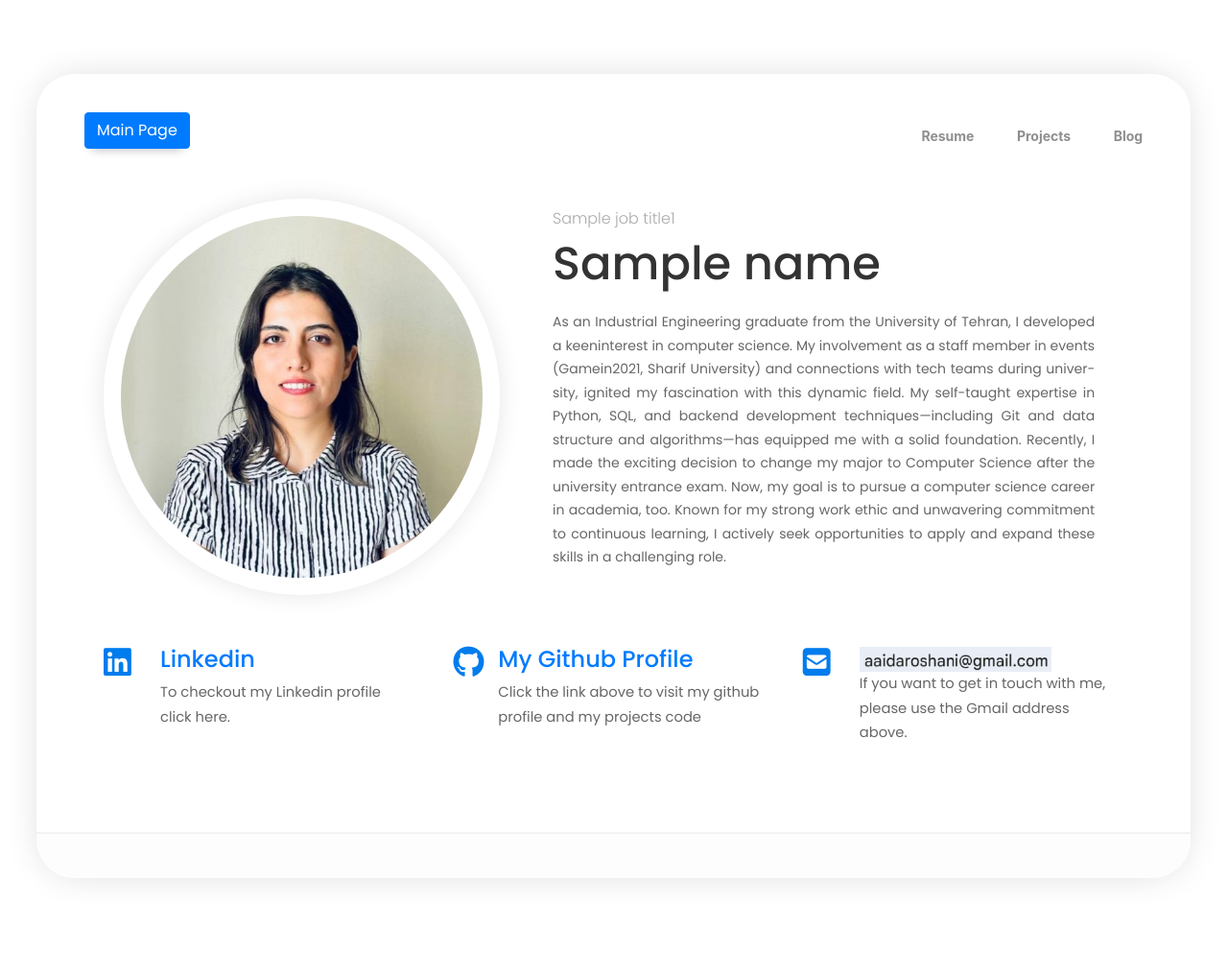
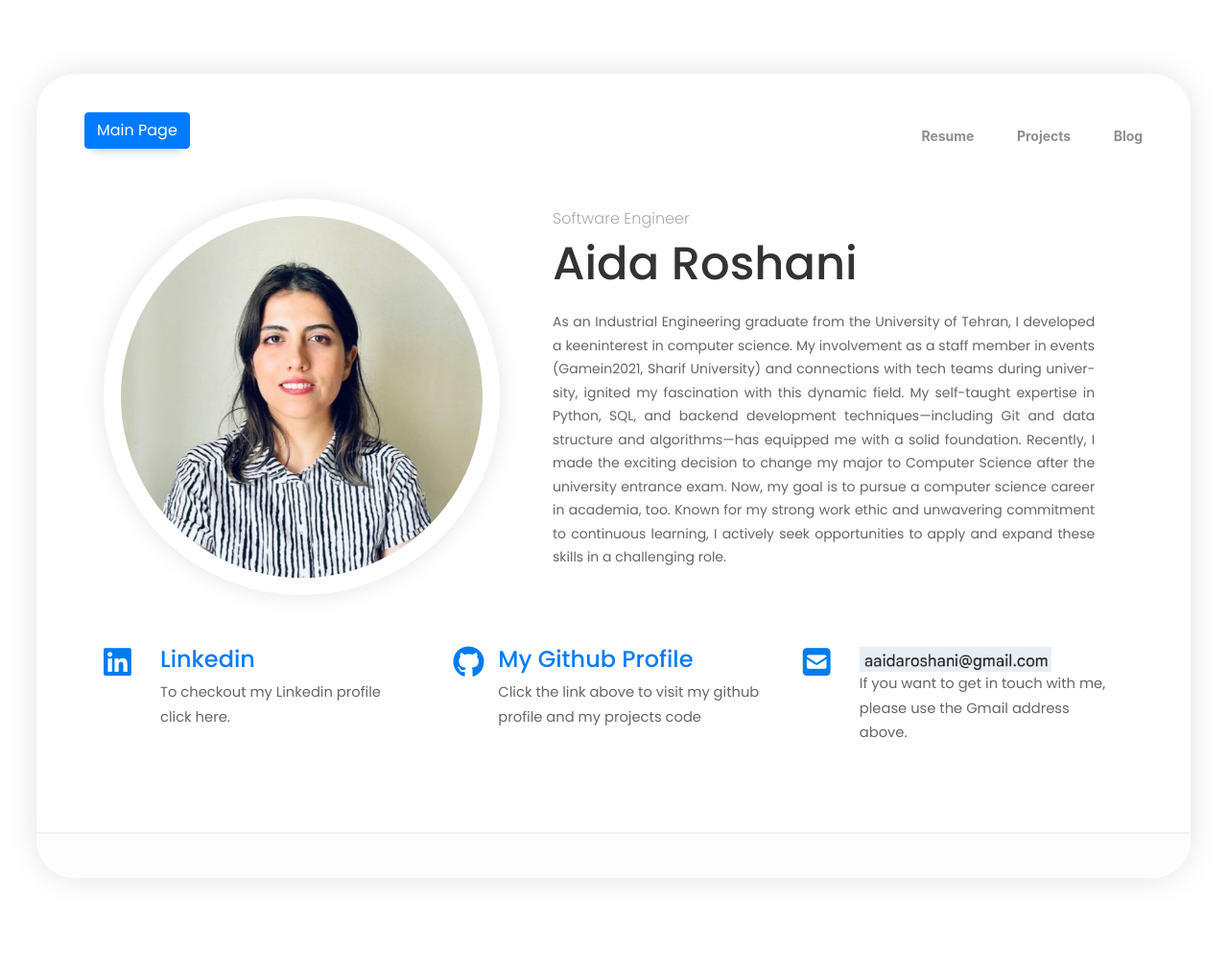
Before and after one commit to Aaidaro/Resume, a Django app: template templates/website/about.html in a window 1280 px wide. Shown: the whole page at 96% size. Run offline with Django 4.2, Linux system fonts and the light colour scheme; the template is opened without the code that fills it: most values are stand-ins (such as "Sample title", 1, 10 or a date in 2020); some libraries are stand-ins or nearby versions; some web fonts are replaced.

Commit message:
Update template

```diff
--- a/My-Website/urls.py
+++ b/My-Website/urls.py
@@ -20,7 +20,7 @@ from django.conf import settings
 from django.conf.urls.static import static
 
 urlpatterns = [
-    path('admin/', admin.site.urls),
+    path('admin', admin.site.urls),
     path('', include('website.urls')),
     path('blog/', include('blog.urls')),
 ]
--- a/blog/urls.py
+++ b/blog/urls.py
@@ -5,5 +5,5 @@ app_name = 'blog'
 
 urlpatterns = [
     path('', blog_main_view, name= "main"),
-    path('<int:pid>/', single_blog_view, name= "single"),
+    path('<int:pid>', single_blog_view, name= "single"),
 ]
--- a/blog/views.py
+++ b/blog/views.py
@@ -10,5 +10,7 @@ def blog_main_view(request):
 
 def single_blog_view(request, pid):
     post = get_object_or_404(Post, pk=pid)
+    post.counted_view += 1
+    post.save()
     context = {'post':post}
     return render(request, 'blog/blog_single.html', context)
--- a/templates/blog/blog_main.html
+++ b/templates/blog/blog_main.html
@@ -17,7 +17,7 @@
           <div class=" col-xs-12 col-sm-12 ">
 
             <div class="blog-masonry three-columns clearfix">
-              {% for post in posts %}
+              {% for post in published_posts %}
               <!-- Blog Post 1 -->
               <div class="item">
                 <div class="blog-card">
@@ -32,10 +32,10 @@
                   </div>
                   <div class="post-info">
                   <div class="post-date">{{post.published_date|date:"j M Y"}}</div>
-                    <a href="blog-post-1.html">
+                    <a href="blog_single.html">
                       <h4 class="blog-item-title">{{post.title}}</h4>
                     </a>
-                    <div class="post-date">{{post.id}}</div>
+                    <div class="post-date">{{post.counted_view}} Views</div>
                   </div>
                 </div>
               </div>
--- a/templates/website/about.html
+++ b/templates/website/about.html
@@ -2,7 +2,7 @@
 {% block content %}
 {% load static %}
 
-<title>{{name}} - About </title>
+<title>Aida Roshani - About </title>
 <div id="main" class="site-main">
   <div id="main-content" class="single-page-content">
     <div id="primary" class="content-area">
@@ -22,15 +22,15 @@
             <div class="home-text hp-left">
               <div class="owl-carousel text-rotation">
                 <div class="item">
-                  <h4>{{job_title1}}</h4>
+                  <h4>Software Engineer</h4>
                 </div>
 
                 <div class="item">
-                  <h4>{{job_title2}}</h4>
+                  <h4>Data Scientist</h4>
                 </div>
               </div>
 
-              <h1>{{name}}</h1>
+              <h1>Aida Roshani</h1>
               <p style="text-align:justify;">As an Industrial Engineering graduate from the University of Tehran, I
                 developed a keeninterest in computer science. My involvement as a staff member in events
                 (Gamein2021, Sharif University) and connections with tech teams during university,
@@ -61,7 +61,7 @@
                     <i class="fa-brands fa-linkedin"></i>
                   </div>
                   <div class="ci-text">
-                    <h4><a href="{{linkedin_link}}">Linkedin</a></h4>
+                    <h4><a href="https://www.linkedin.com/in/aida-roshani-73b489181/">Linkedin</a></h4>
                     <p>To checkout my Linkedin profile click here.</p>
                   </div>
                 </div>
@@ -72,7 +72,7 @@
                     <i class="fa-brands fa-github"></i>
                   </div>
                   <div class="ci-text">
-                    <h4><a href="{{github_link}}">My Github Profile</a></h4>
+                    <h4><a href="https://github.com/Aaidaro">My Github Profile</a></h4>
                     <p>Click the link above to visit my github profile and my projects code</p>
                   </div>
                 </div>
--- a/templates/website/project_main.html
+++ b/templates/website/project_main.html
@@ -51,8 +51,8 @@
                         <h3>Description</h3>
                     </div>
                     <ul class="project-general-info">
-                        <li><p><i class="fa fa-user"></i>{{developers_name}}</p></li>
-                        <li><p><i class="fa fa-globe"></i> <a href="{{project_link_github}}">{{project_link_preview}}</a></p></li>
+                        <li><p><i class="fa fa-user"></i>{{developer}}</p></li>
+                        <li><p><i class="fa fa-globe"></i> <a href="{{project_link_github}}">{{link_preview}}</a></p></li>
                         <li><p><i class="fa fa-calendar"></i> {{date}}</p></li>
                     </ul>
 
--- a/website/urls.py
+++ b/website/urls.py
@@ -5,7 +5,7 @@ app_name = 'website'
 
 urlpatterns = [
     path('', about_view, name= "about"),
-    path('resume/', resume_view, name= "resume"),
-    path('projects/', project_view, name= "projects"),
-    path('single/', project_single_view, name= "single project")
+    path('resume', resume_view, name= "resume"),
+    path('projects', project_view, name= "projects"),
+    path('single', project_single_view, name= "single project")
 ]
```
Also changed, not shown: website/views.py (+3 -7 lines).
